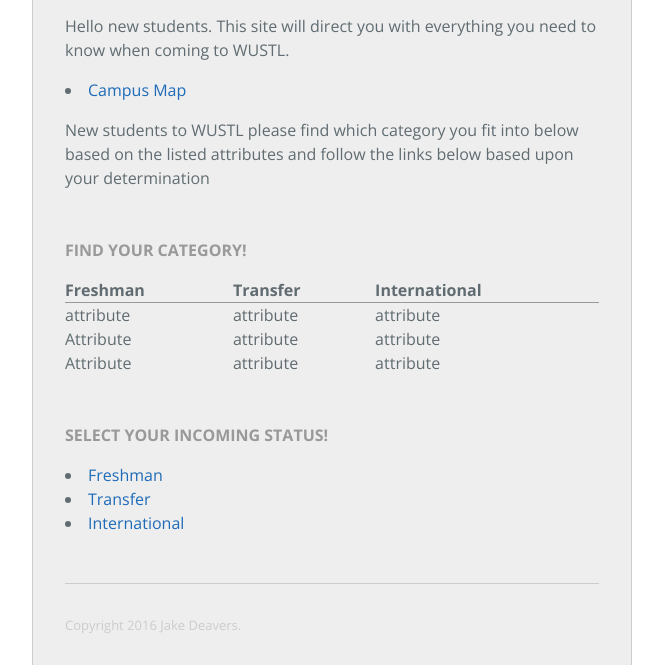
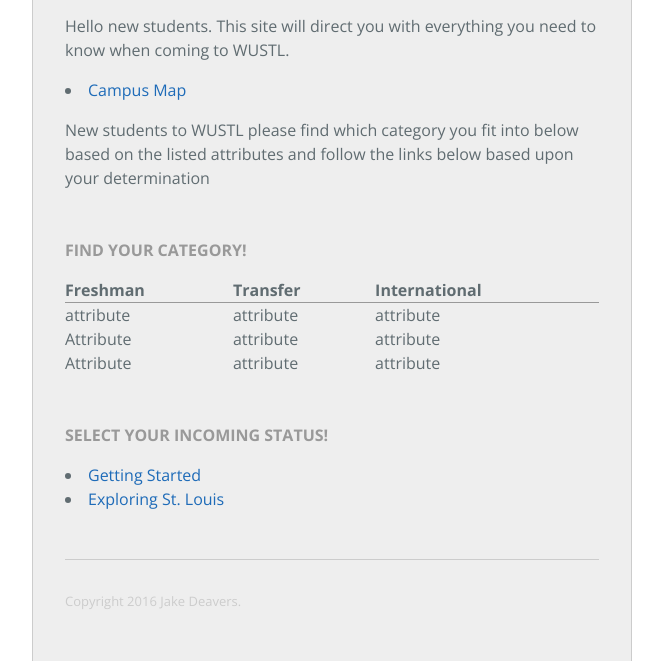
Before and after one commit to jakedeavers/Freshman, a plain HTML site: page index.html in a window 1280 px wide. Shown: the part 139-804 px from the top of the page, without its empty margins (308-971 px from the left). Drawn offline with nearby package versions, Linux system fonts and the light colour scheme.

Commit message:
Update index.html

```diff
--- a/index.html
+++ b/index.html
@@ -77,13 +77,10 @@
          <section class="main-content">
         <h3>Select your incoming status!</h3>
         <li>
-        <a href="http://wustl.edu">Freshman</a>
+        <a href="http://wustl.edu">Getting Started</a>
         </li>
         <li>
-        <a href="http://wustl.edu">Transfer</a>
-        </li>
-        <li>
-        <a href="http://wustl.edu">International</a>
+        <a href="http://wustl.edu">Exploring St. Louis</a>
         </li>
       </section>
 
```
